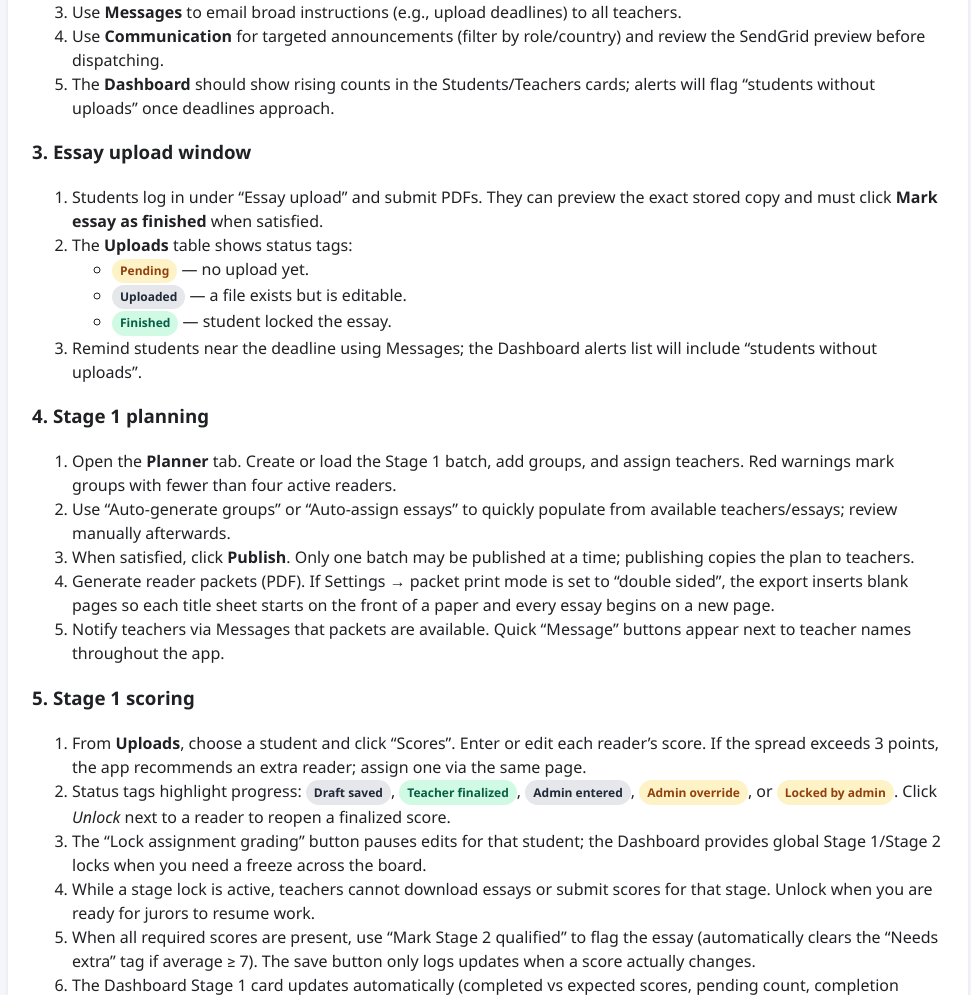
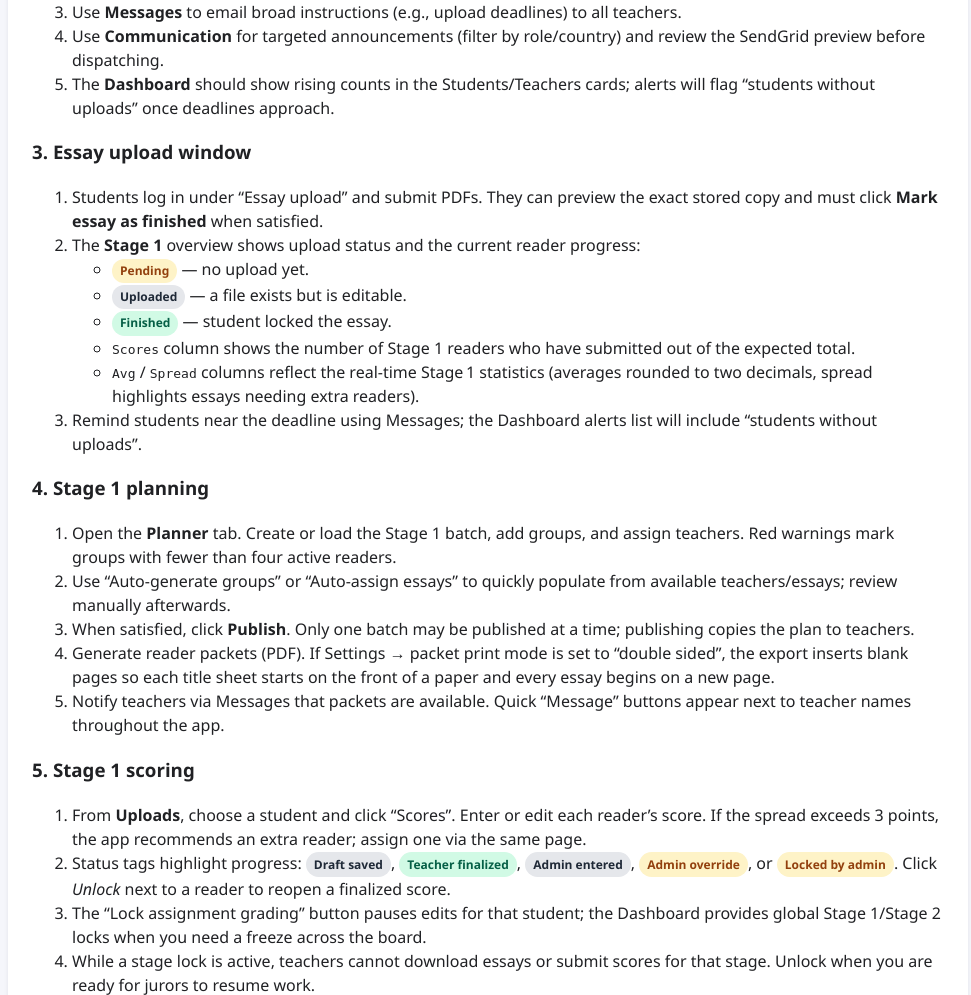
Before and after one commit to PanBartosz/IPO, a Flask app: page /admin/help in a window 1280 px wide. Shown: the part 1082-2077 px from the top of the page, without its empty margins (152-1123 px from the left). Run offline with Flask 3, Linux system fonts and the light colour scheme; the visitor is signed in with stand-in values (Sample User, id 1); some libraries are stand-ins or nearby versions.

Commit message:
Refresh admin help text for Stage 1 overview

```diff
--- a/ipo_app/templates/admin/help.html
+++ b/ipo_app/templates/admin/help.html
@@ -52,11 +52,13 @@
       <h3>3. Essay upload window</h3>
       <ol>
         <li>Students log in under “Essay upload” and submit PDFs. They can preview the exact stored copy and must click <strong>Mark essay as finished</strong> when satisfied.</li>
-        <li>The <strong>Uploads</strong> table shows status tags:
+        <li>The <strong>Stage 1</strong> overview shows upload status and the current reader progress:
           <ul>
             <li><span class="status-tag warning">Pending</span> — no upload yet.</li>
             <li><span class="status-tag">Uploaded</span> — a file exists but is editable.</li>
             <li><span class="status-tag success">Finished</span> — student locked the essay.</li>
+            <li><code>Scores</code> column shows the number of Stage 1 readers who have submitted out of the expected total.</li>
+            <li><code>Avg</code> / <code>Spread</code> columns reflect the real-time Stage 1 statistics (averages rounded to two decimals, spread highlights essays needing extra readers).</li>
           </ul>
         </li>
         <li>Remind students near the deadline using Messages; the Dashboard alerts list will include “students without uploads”.</li>
@@ -141,7 +143,7 @@
       <ul class="help-list">
         <li><strong>Planner</strong> — manage Stage 1 batches, groups, assignments, packets. Tools for auto-generation and understaffed warnings.</li>
         <li><strong>Students</strong> &amp; <strong>Teachers</strong> — browse/edit records, trigger password resets, and access quick “Message” buttons.</li>
-        <li><strong>Uploads</strong> — monitor essay status, download PDFs, jump to scoring.</li>
+        <li><strong>Stage 1</strong> — monitor essay uploads, reader progress, averages/spreads, and jump straight to the scoring screen.</li>
         <li><strong>Stage 2</strong> — monitor promotion candidates, assign Stage 2 readers, generate packets.</li>
         <li><strong>Surveys</strong> — design questionnaires, publish to selected audiences, issue reminders, and track completion.</li>
         <li><strong>Messages</strong> — compose announcements (with optional email), load templates, archive/restore, view teacher board.</li>
```
